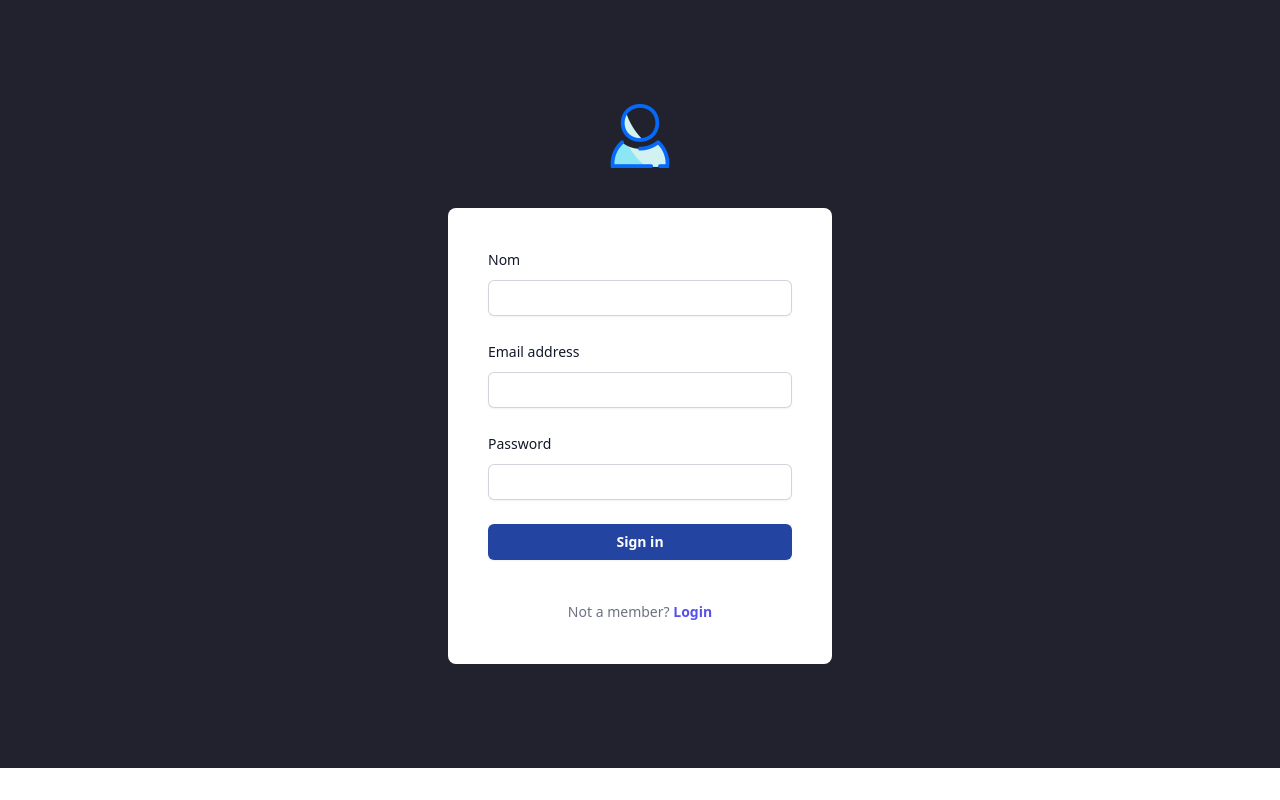
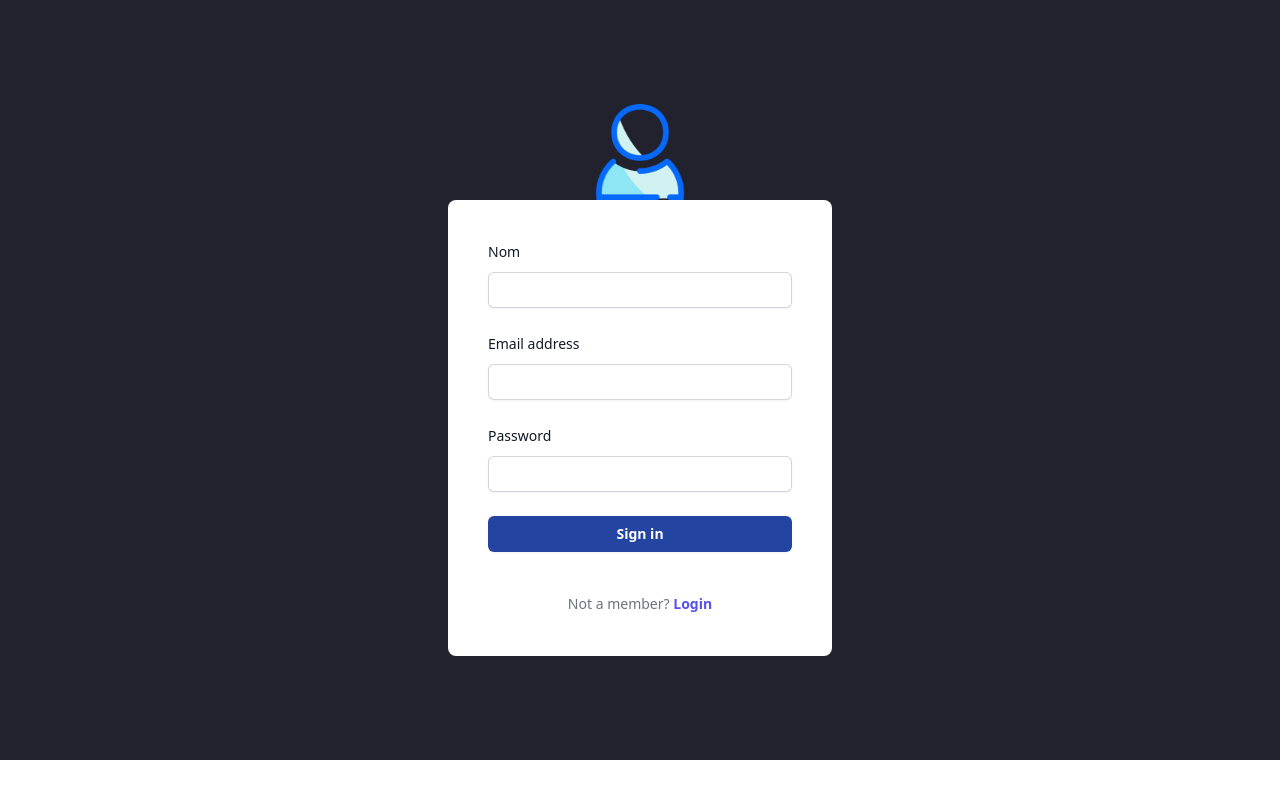
Before and after one commit to rovertnet/open_source, a React (Vite) app: page /register in a window 1280 px wide. Built offline with nearby package versions, Linux system fonts and the light colour scheme.

Commit message:
nouveau commit

```diff
--- a/src/pages/Register.jsx
+++ b/src/pages/Register.jsx
@@ -1,5 +1,4 @@
 import { Link, Outlet } from "react-router-dom";
-
 
 const Register = () => {
   return (
@@ -8,13 +7,13 @@ const Register = () => {
         <div className="flex min-h-full flex-1 flex-col justify-center px-6 py-16 lg:px-8">
           <div className="sm:mx-auto sm:w-full sm:max-w-sm">
             <img
-              className="mx-auto h-16 w-auto"
+              className="mx-auto h-24 w-auto"
               src="../public/utilisateur.png"
               alt="Your Company"
             />
           </div>
 
-          <div className="mt-10 sm:mx-auto sm:w-full sm:max-w-sm bg-white p-10 rounded-lg">
+          <div className="mt-[-10] sm:mx-auto sm:w-full sm:max-w-sm bg-white p-10 rounded-lg">
             <form
               className="space-y-6"
               action="#"
@@ -102,6 +101,6 @@ const Register = () => {
       </div>
     </>
   );
-}
+};
 
-export default Register
+export default Register;
```
